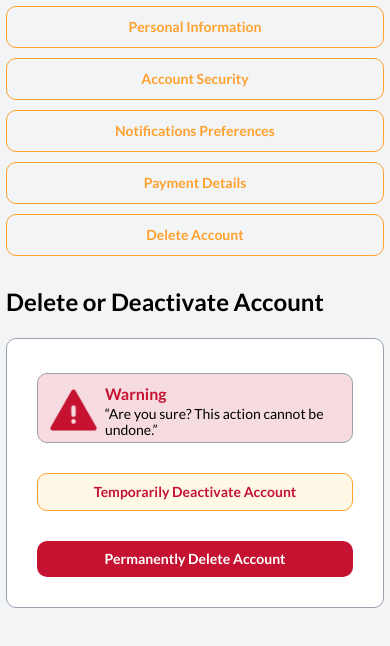
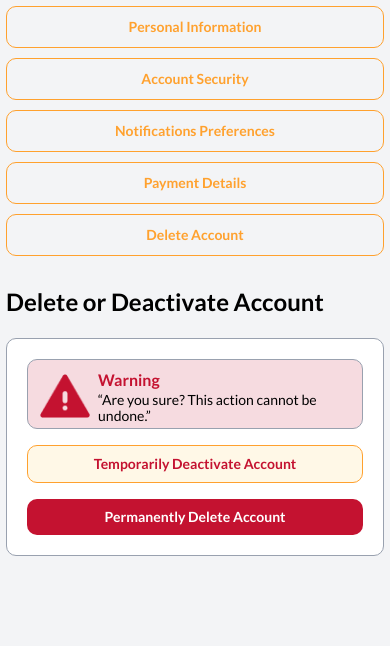
Before and after one commit to huzaifa-ikhlaq/figma-chef-page-2-h, a website: page index.html in a window 390 px wide. Drawn offline with Linux system fonts and the light colour scheme; a web font is replaced by a local one.

Commit message:
spaceing

```diff
--- a/index.html
+++ b/index.html
@@ -36,7 +36,7 @@
     </section>
     <!-- <section-2></section-2> -->
     <h2 class="text-2xl 3xl:text-3xl font-semibold mt-7.5 mb-5 lg:mt-15 lg:mb-7.5">Delete or Deactivate Account</h2>
-    <div class="bg-white border border-gray-400 rounded-r-10 px-7.5 pt-8.5 pb-7.5">
+    <div class="bg-white border border-gray-400 rounded-r-10  p-5 lg:p-7.5   lg:pt-8.5">
 
             <div class="flex items-center pt-2 md:pt-4 2xl:pt-5 pb-1 md:pb-3 2xl:pb-4 pl-3 md:pl-4 2xl:pl-5  border border-gray-400 bg-[#C41230]/15 rounded-r-10 ">
                 <div><img class="min-w-10 min-h-10 " src="img/Vector (3).png" alt=""></div>
@@ -46,10 +46,10 @@
                 </div>
             </div>
 
-        <div class="mt-7.5 bg-[#FFF8E7] border border-primary py-2 sm:py-3 2xl:py-4 flex justify-center rounded-r-10">
+        <div class="mt-4 md:mt-5 lg:mt-7.5 bg-[#FFF8E7] border border-primary py-2 sm:py-3 2xl:py-4 flex justify-center rounded-r-10">
              <button class="text-secondary text-sm sm:text-base md:text-lg 2xl:text-xl text-center font-semibold">Temporarily Deactivate Account</button>
         </div>
-        <div class="mt-7.5 bg-[#C41230] py-2 sm:py-3 2xl:py-4 flex justify-center  rounded-r-10">
+        <div class="mt-4 md:mt-5 lg:mt-7.5 bg-[#C41230] py-2 sm:py-3 2xl:py-4 flex justify-center  rounded-r-10">
              <button class="text-white text-sm sm:text-base md:text-lg 2xl:text-xl font-semibold">Permanently Delete Account</button>
         </div>
     </div>
```
Also changed, not shown: src/output.css.
